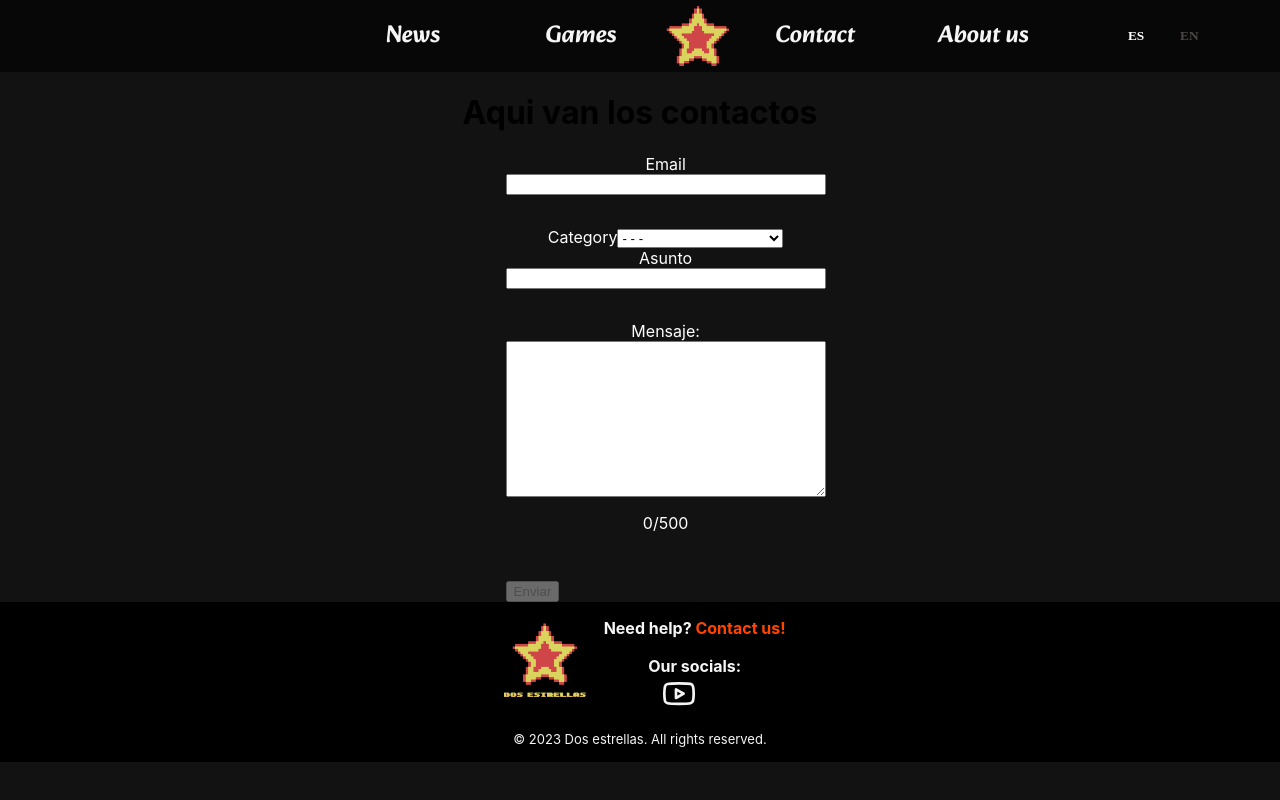
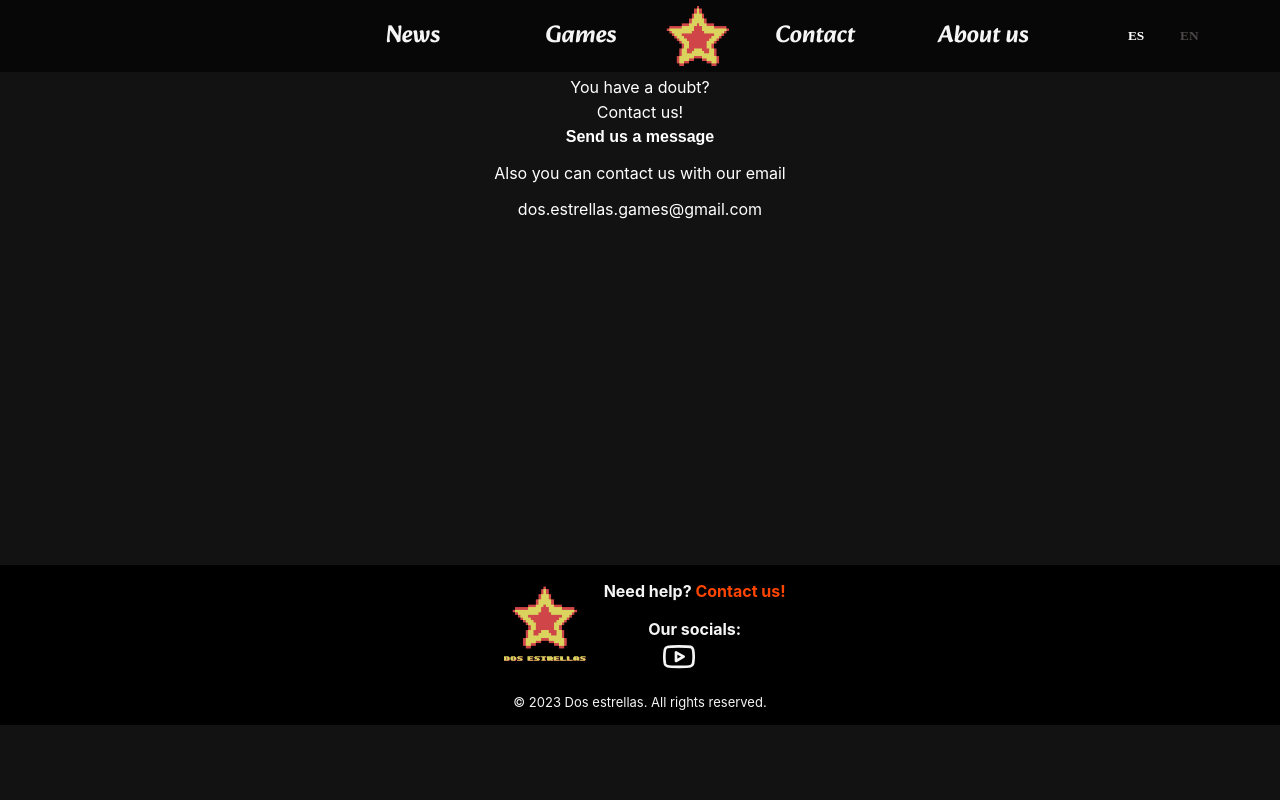
Before and after one commit to REVelazquez/Dos-estrellas, a React (Create React App) app in the folder client/: page /contact in a window 1280 px wide. Built offline with nearby package versions, Linux system fonts and the light colour scheme; some icons are missing.

Commit message:
frbug contact/bugs

```diff
--- a/client/src/components/extras/Form/Form.jsx
+++ b/client/src/components/extras/Form/Form.jsx
@@ -1,11 +1,12 @@
-import { useEffect, useState } from "react"
+import { useState } from "react"
 import { Validation } from "./Validation"
 
-const Form = ({language})=>{
+const Form = ({language, handleMessage})=>{
 
     const [gameRelated, setGameRelated]= useState(false)
     const [disable, setDisable]=useState(true)
     const [selectedGame, setSelectedGame]=useState('')
+    const [selectedCategory, setSelectedCategory]=useState('')
 
     const [inputs, setInputs]=useState({
         email:'',
@@ -19,33 +20,22 @@ const Form = ({language})=>{
         message:''
     })
 
-    const selection= (value)=>{
-        if (value === 'Problemas con un juego' || value === 'Se encontro un bug'){
+
+
+    const handleSelect1= (event)=>{
+        const selectedValue=event.target.value
+        setSelectedCategory(selectedValue)
+        if (selectedValue !== 'None' && selectedValue!== 'Contacto comercial'){
             setGameRelated(true)
         }else{
             setGameRelated(false)
+            setSelectedGame('')
         }
-    }
-
-    const handleSelect1= (event)=>{
-        const selectedValue=event.target.value
-        selection(selectedValue)
-
-        setInputs({
-            ...inputs,
-            tittle: selectedValue !== 'None' ? selectedValue : ''
-        })
     }
 
     const handleSelect2= (event)=>{
         const selectedGameValue = event.target.value;
         setSelectedGame(selectedGameValue);
-        setInputs({
-            ...inputs,
-            tittle: `${selectedGameValue !== 'None' ? selectedGameValue + ' - ' : ''}${inputs.tittle}`,
-        });
-
-        setDisable(!(inputs.email && inputs.message && inputs.tittle));
 
     }
 
@@ -65,7 +55,13 @@ const Form = ({language})=>{
     };
 
     const handleSubmit = (event)=>{
+        event.preventDefault();
         try {
+            const finalTitle = selectedGame ? `${selectedCategory} - ${selectedGame}: ${inputs.tittle}` : `${selectedCategory} - ${inputs.tittle}`;
+            setInputs({
+                ...inputs,
+                tittle:finalTitle
+            })
             if(error.email || error.message || error.tittle){
                 if(language === 'ES'){
                     alert('Tienes algo equivocado')
@@ -73,14 +69,15 @@ const Form = ({language})=>{
                     alert('You have something wrong')
                 }
             }
+            handleMessage()
         } catch (error) {
             console.error('Error en la solicitud', error)
         }
-        event.preventDefault();
+        console.log(inputs)
     }
 
     return(
-        <form onSubmit={handleSubmit} style={{color:'white', display:"flex", flexDirection:'column', width:'20em', marginLeft:'39.5%'}}>
+        <form onSubmit={handleSubmit} style={{color:'white', display:"flex", flexDirection:'column', width:'20em'}}>
             <label htmlFor="Email">Email</label>
             <input onChange={handleOnChange} type="text" name='email' value={inputs.autor} />
             <p>{error.email}</p>
--- a/client/src/components/extras/Form/Validation.js
+++ b/client/src/components/extras/Form/Validation.js
@@ -82,7 +82,7 @@ export const Validation=(inputs, language)=>{
         default:
             errors.message=''
     }
-/* texto = 500 caracteres */
+
     return errors
 
 }
--- a/client/src/components/views/Contact/Contact.jsx
+++ b/client/src/components/views/Contact/Contact.jsx
@@ -1,9 +1,25 @@
+import { useState } from "react"
 import { Form } from "../../extras"
+import { mailEmpresa, presentacion, presentation } from "../../../data/docs/contactos"
 const Contact = ({language})=>{
+    const [sendMessage, setSendMessage]= useState(false)
+
+    const handleMessage = ()=>{
+        setSendMessage(!sendMessage)
+    }
+
     return(
-        <div>
-            <h1>Aqui van los contactos</h1>
-            <Form language={language} />
+        <div style={{display:'flex', flexDirection:'column', alignItems:'center', marginBottom:'5px', minHeight:'30.5em'}}>
+            <section style={{display:'flex', flexDirection:'column'}}>
+                <p style={{fontSize:'medium', color:'white', marginTop:'5px', marginBottom:'0px'}} >{language === 'ES' ? presentacion[0] : presentation[0]}</p>
+                <p style={{fontSize:'medium', color:'white', marginTop:'5px', marginBottom:'5px'}} >{language === 'ES' ? presentacion[1] : presentation[1]}</p>
+                <button onClick={handleMessage} style={{background:'none', borderStyle:'none', color:'white', fontWeight:'bold', fontSize:'medium', height:'fit-content'}} >{language === 'ES' ? presentacion[2] : presentation[2]}</button>
+            </section>
+            {sendMessage && <Form language={language} handleMessage={handleMessage} />}
+            <section>
+                <p style={{color:'white'}}>{language === 'ES' ? presentacion[3] : presentation[3]}</p>
+                <a href={`mailto:${mailEmpresa}`} style={{color:'white', textDecoration:'none'}}>{mailEmpresa}</a>
+            </section>
         </div>
     )
 }
--- a/client/src/data/docs/contactos.js
+++ b/client/src/data/docs/contactos.js
@@ -1,7 +1,4 @@
 export const mailEmpresa= 'dos.estrellas.games@gmail.com'
 
-export const presentacion=['Tienes alguna duda','Contactanos!']
-export const presentation=['You have a doubt?', 'Contact us!']
-
-export const sociales='También puedes visitar nustras redes sociales:'
-export const socials= 'Also you can visit our social networks: '
+export const presentacion=['Tienes alguna duda? ','Contactanos!', 'Envianos un mensaje', 'También puedes contactarnos con nuestro email:']
+export const presentation=['You have a doubt?', 'Contact us!', 'Send us a message', 'Also you can contact us with our email']
```
